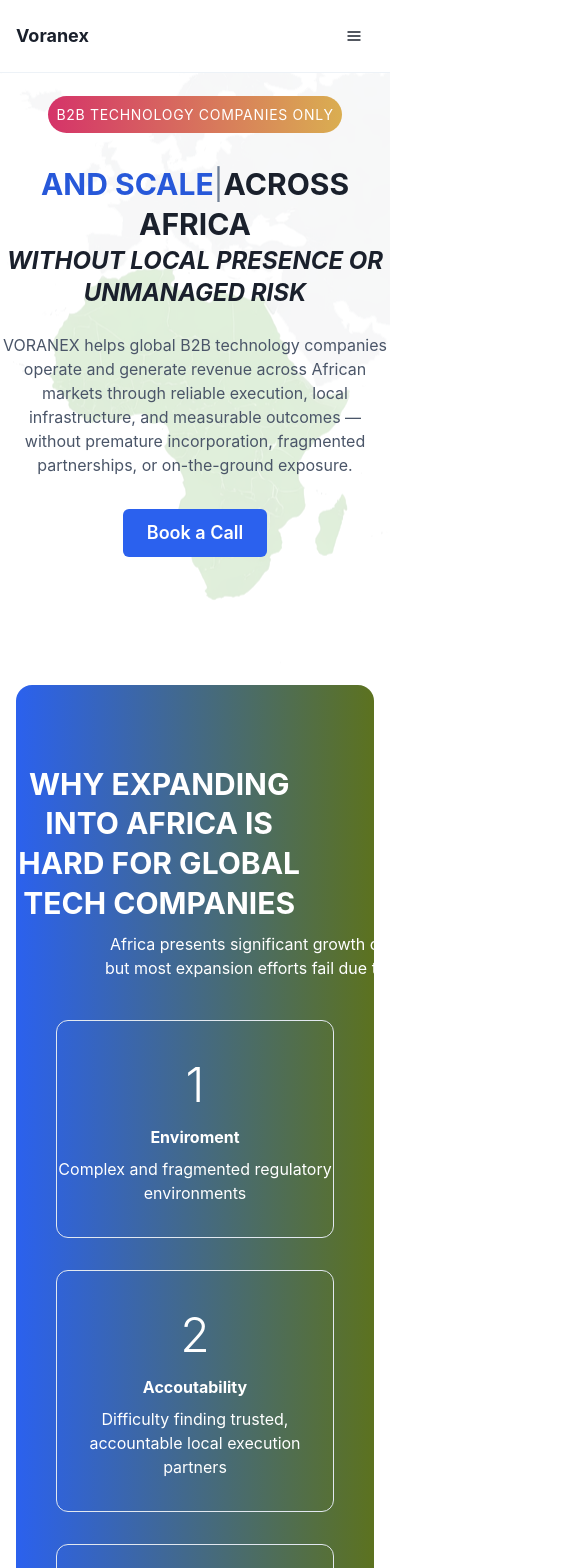
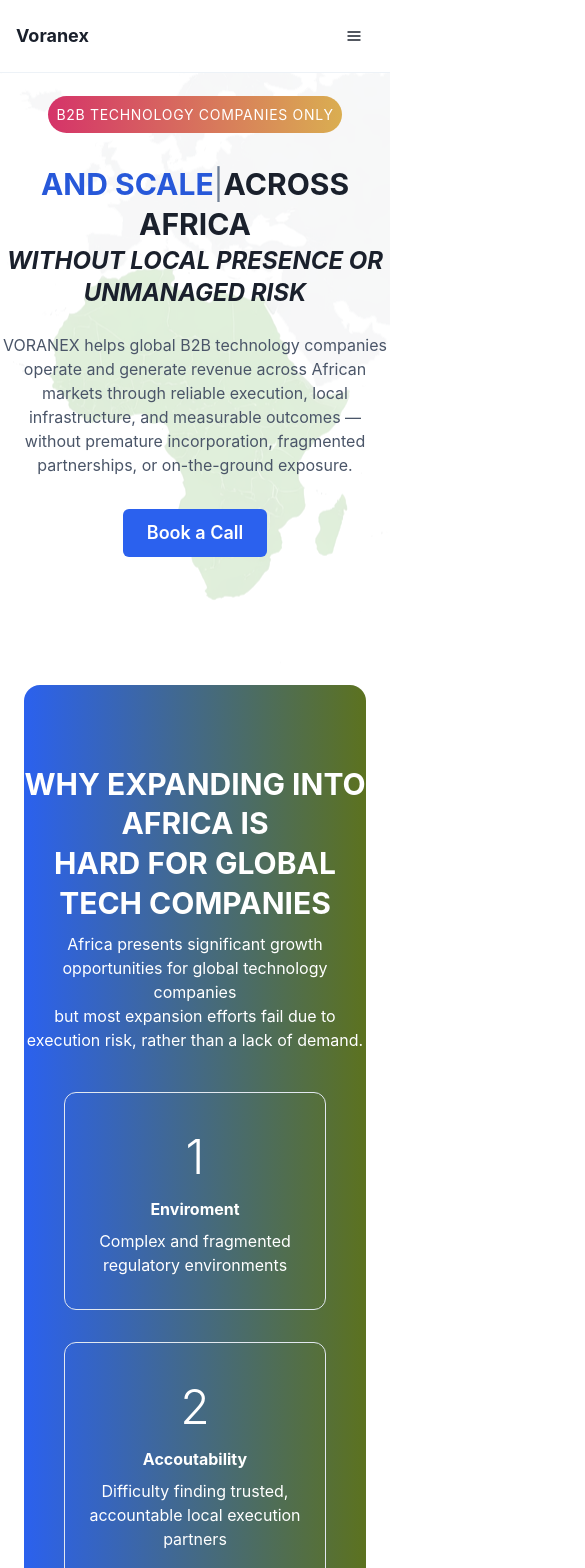
Before and after one commit to Tobennadev22/Voranex, a React (Create React App) app: page / in a window 390 px wide. Shown: the top 1568 px of the page, 585 px wide, since content can reach past the window. Built offline with nearby package versions, Linux system fonts and the light colour scheme; a web font is replaced by a local one.

Commit message:
Fixed navbar on mobile

```diff
--- a/src/layout/Navbar.js
+++ b/src/layout/Navbar.js
@@ -68,7 +68,7 @@
         <Box
           position="fixed"
           top="64px"
-          w="100%"
+          // w="100%"
           bg="white"
           zIndex={999}
           px={6}
--- a/src/pages/Home.js
+++ b/src/pages/Home.js
@@ -10,7 +10,6 @@
 import RevealOnScrollFadeDown from "../util/RevealOnScrolFadeDown";
 import TypingTextRotator from "../util/Typer";
 import Map from "../assets/map.png";
-
 
 import { motion } from "framer-motion";
 
@@ -137,9 +136,9 @@
         color="white"
         py={20}
         borderRadius="2xl"
-        mx={{ base: 4, md: 12 }}
+        mx={{ base: 6, md: 12 }}
       >
-        <Heading textAlign="center" mb={2} w={{ base: "80%", md: "100%" }}>
+        <Heading textAlign="center" mb={2} w={{ base: "100%", md: "100%" }}>
           WHY EXPANDING INTO AFRICA IS <br></br>HARD FOR GLOBAL TECH COMPANIES
         </Heading>
         <Text
@@ -148,7 +147,7 @@
           alignItems={"center"}
           mx="auto"
           mb={10}
-          w={[800, 600, "100%"]}
+          w={["100%", 600, "100%"]}
         >
           Africa presents significant growth opportunities for global technology
           companies <br></br> but most expansion efforts fail due to execution
```
